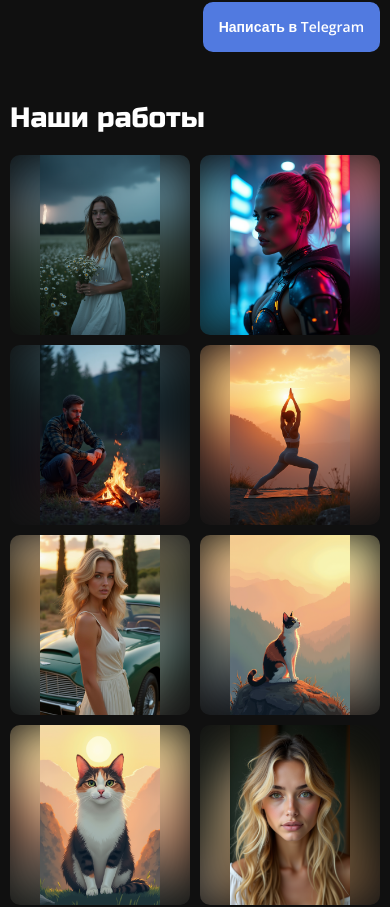
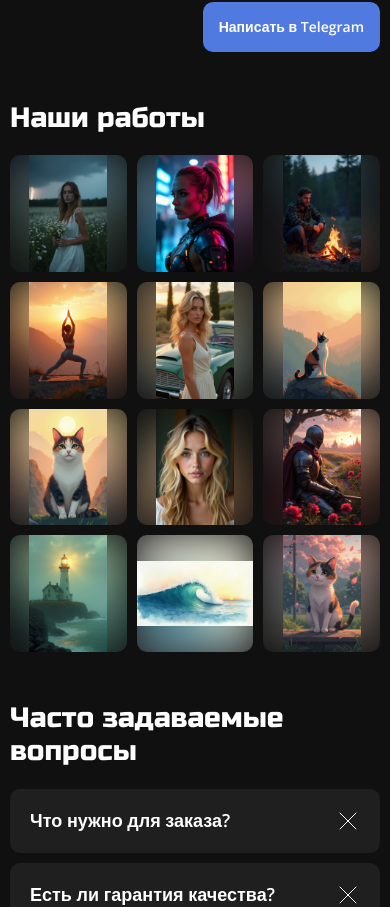
Before and after one commit to Andryuha-Nikolaev/deep-visual, a Next.js app: page / in a window 390 px wide. Shown: the part 1521-2428 px from the top of the page. Built offline with nearby package versions, Linux system fonts and the light colour scheme; no server answers.

Commit message:
#add #faq - footer

```diff
--- a/src/views/home/ui/HomePage.tsx
+++ b/src/views/home/ui/HomePage.tsx
@@ -1,4 +1,4 @@
-import { Faq } from "./faq/FAQ";
+import { Faq } from "./faq/Faq";
 import { Gallery } from "./gallery/Gallery";
 import Hero from "./hero/Hero";
 import { Services } from "./services/Services";
--- a/src/views/home/ui/gallery/Gallery.module.scss
+++ b/src/views/home/ui/gallery/Gallery.module.scss
@@ -8,19 +8,17 @@
 
   gap: convert.to-rem(10);
 
-  grid-template-columns: repeat(2, 1fr);
+  grid-template-columns: repeat(3, 1fr);
 
   @include breakpoints.sm {
-    grid-template-columns: repeat(3, 1fr);
-  }
-
-  @include breakpoints.md {
     grid-template-columns: repeat(4, 1fr);
   }
 
+  @include breakpoints.md2 {
+    grid-template-columns: repeat(6, 1fr);
+  }
+
   @include breakpoints.lg {
-    grid-template-columns: repeat(6, 1fr);
-
     gap: convert.to-rem(20);
   }
 }
```
